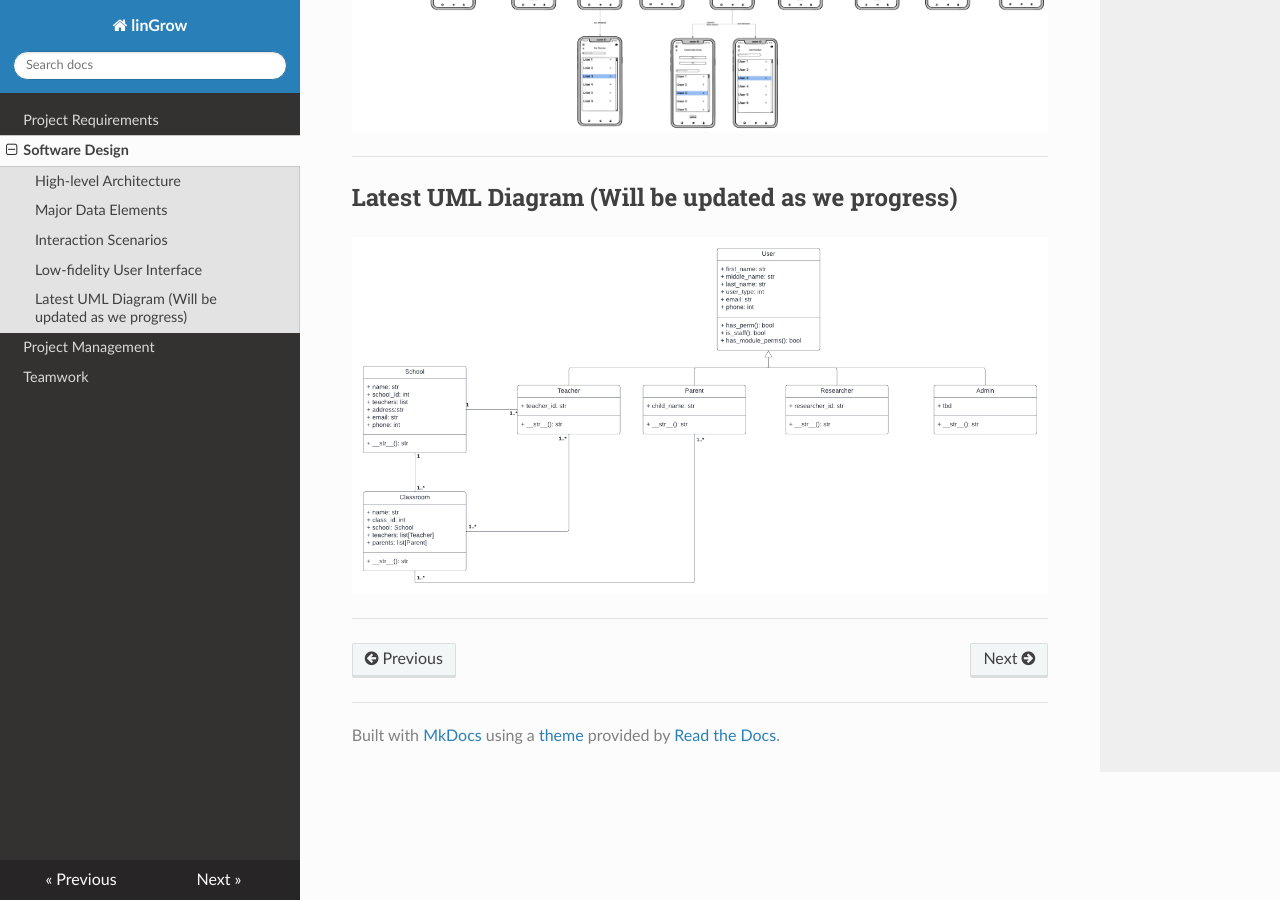
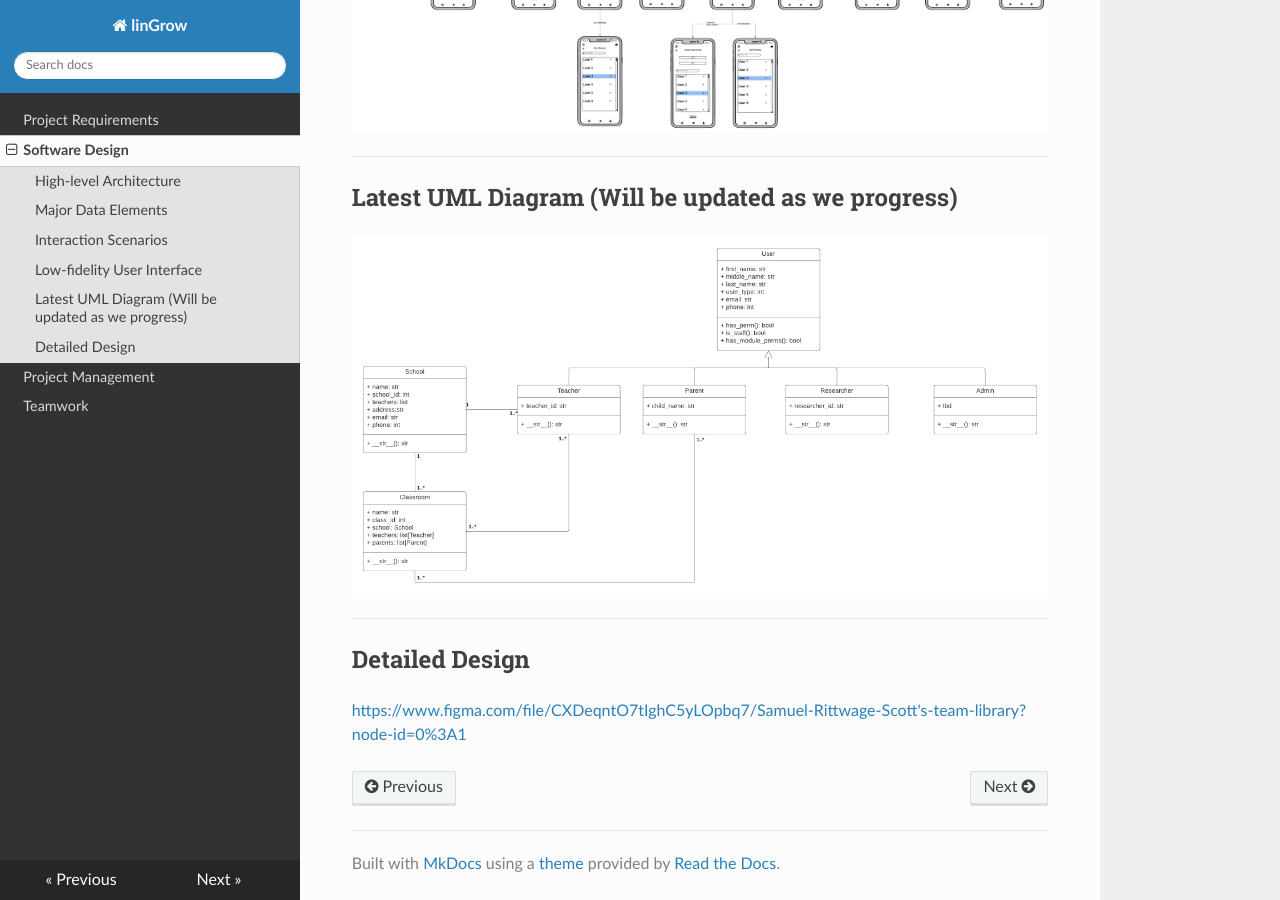
Before and after one commit to UAlbertaSu/linGrow, an MkDocs documentation site: the page built from docs/design.md, in a window 1280 px wide and 900 px high, scrolled down 3234 px. Built offline with MkDocs 1.6.1, drawn with Linux system fonts in a browser that asks for light colours; nearby versions of some CDN libraries.

Commit message:
Updated with detailed design

```diff
--- a/docs/design.md
+++ b/docs/design.md
@@ -33,3 +33,7 @@
 ![UML](img/UML.png)
 
 ---
+
+## Detailed Design
+
+[https://www.figma.com/file/CXDeqntO7tIghC5yLOpbq7/Samuel-Rittwage-Scott's-team-library?node-id=0%3A1](https://www.figma.com/file/CXDeqntO7tIghC5yLOpbq7/Samuel-Rittwage-Scott's-team-library?node-id=0%3A1)
```
